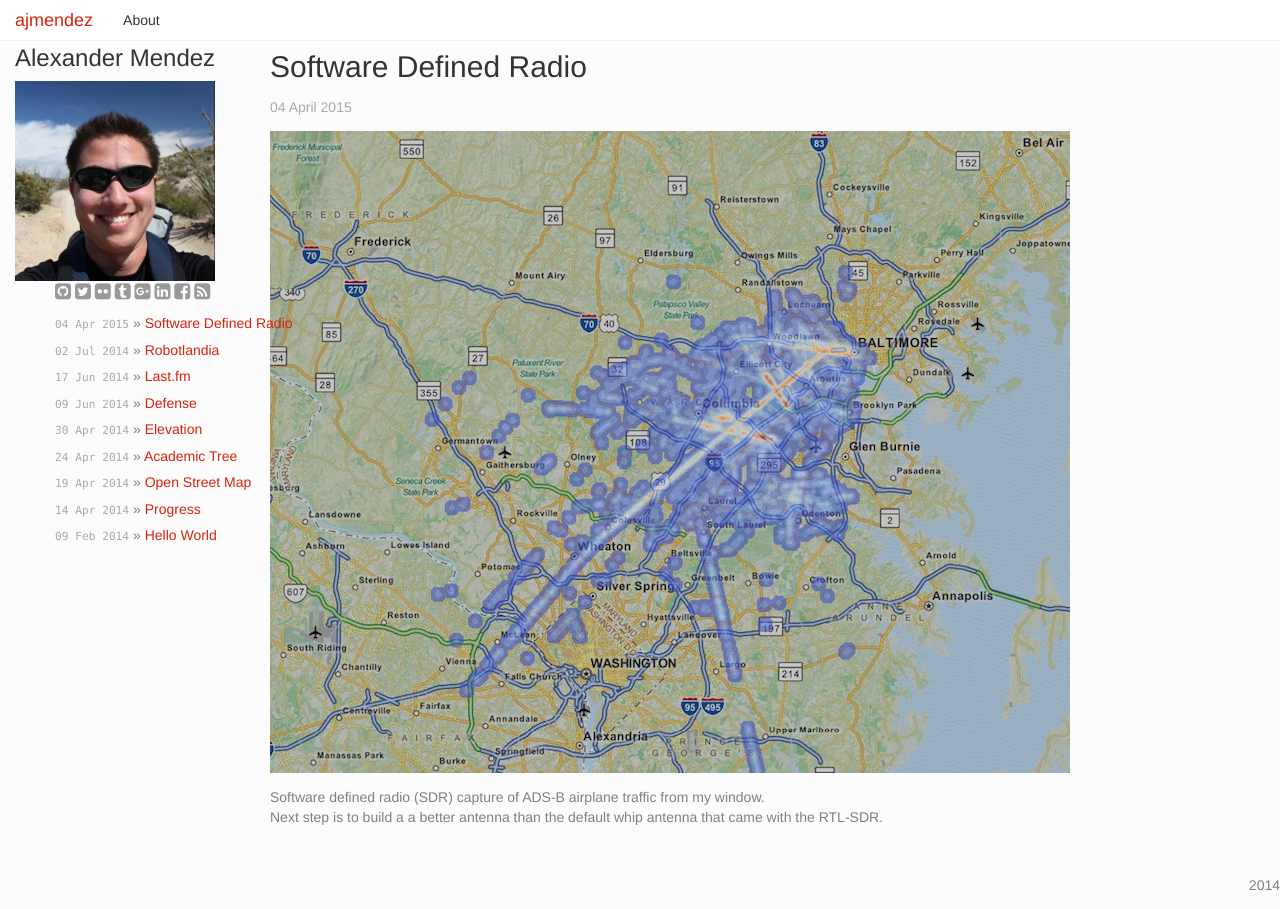
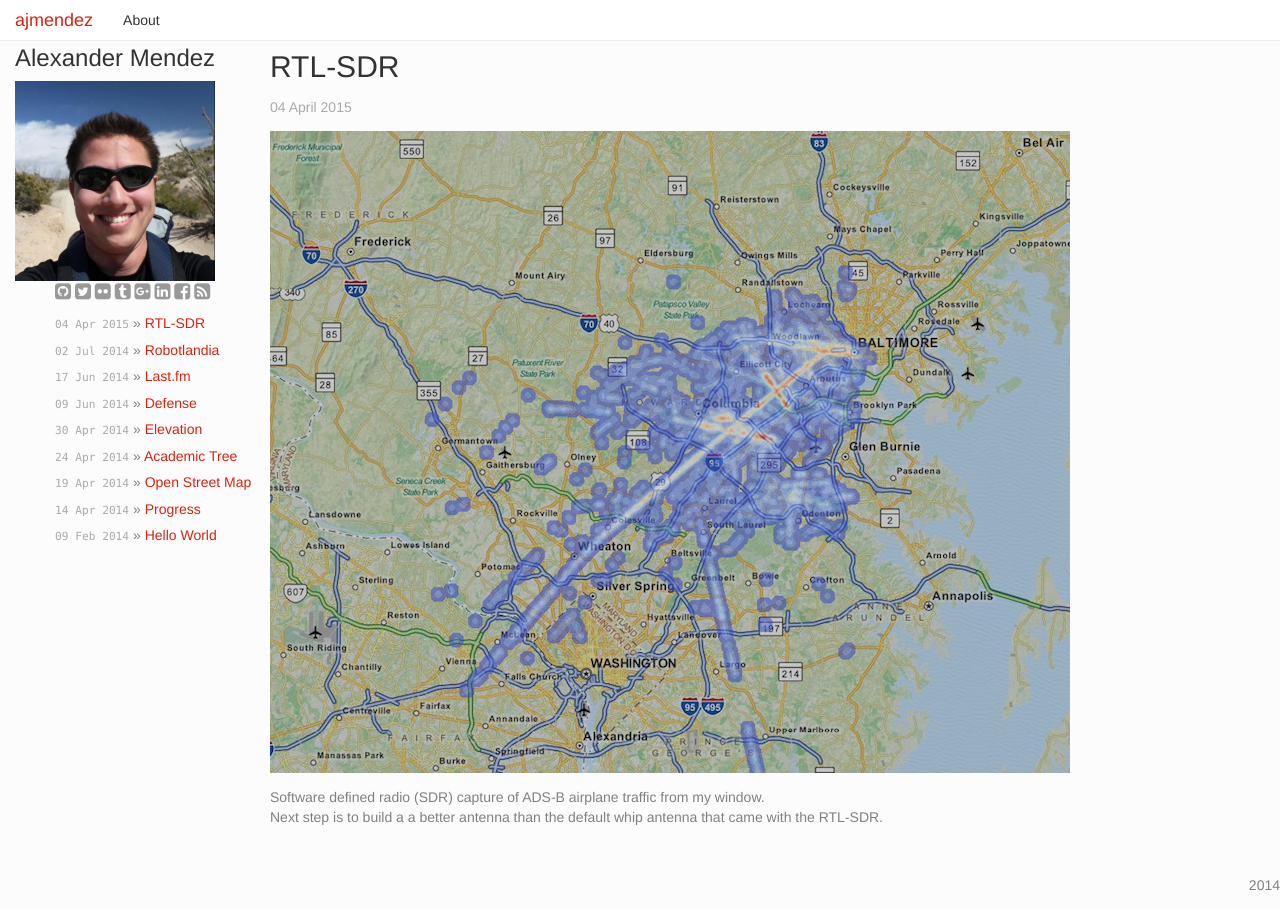
Before and after one commit to ajmendez/ajmendez.github.com, a Jekyll site: the page built from _posts/2015-04-04-sdr.md, in a window 1280 px wide. Built offline with Jekyll 4.4.1, drawn with Linux system fonts in a browser that asks for light colours; nearby versions of some CDN libraries; Markdown is read by kramdown in place of the engine named in the settings.

Commit message:
update title

```diff
--- a/_posts/2015-04-04-sdr.md
+++ b/_posts/2015-04-04-sdr.md
@@ -1,6 +1,6 @@
 ---
 layout: post
-title:  "Software Defined Radio"
+title:  "RTL-SDR"
 date:   2015-4-4
 categories: SDR radio maryland
 ---
```
